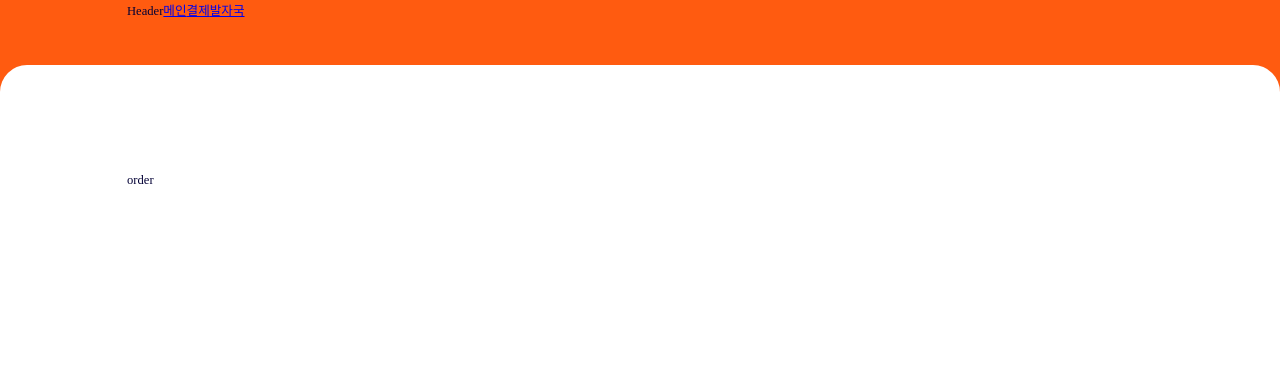
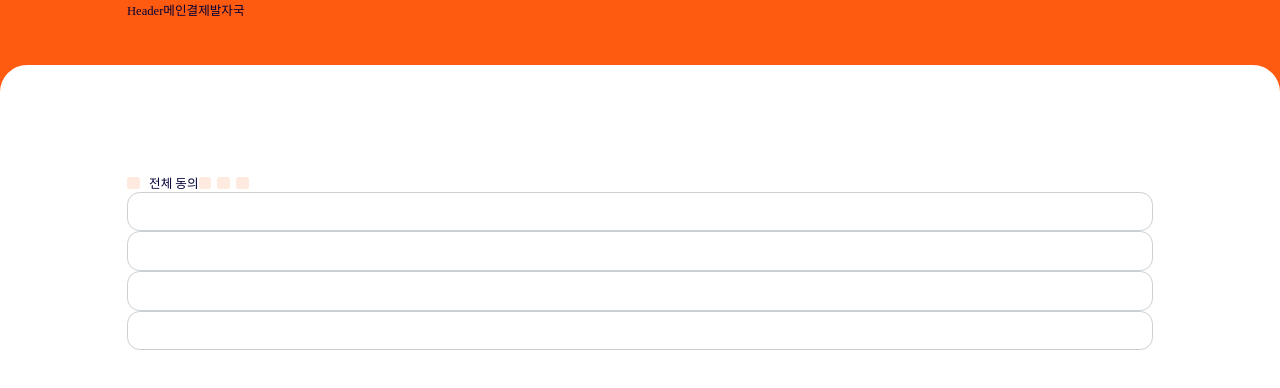
Before and after one commit to FRONTENDSCHOOLPLUS2/trifly, a Next.js app: page /order in a window 1280 px wide. Shown: the top 388 px of the page. Built offline with nearby package versions, Linux system fonts and the light colour scheme.

Commit message:
💄 style: text input, checkbox, radio 스타일 설정

```diff
--- a/src/app/(primary)/order/page.tsx
+++ b/src/app/(primary)/order/page.tsx
@@ -1,5 +1,16 @@
 const page = () => {
-  return <div>order</div>;
+  return (
+    <>
+      <input type="checkbox" name="chk" id="" /> 전체 동의
+      <input type="checkbox" name="chk" id="" />
+      <input type="radio" name="radio" id="" />
+      <input type="radio" name="radio" id="" />
+      <input type="text" name="" id="" />
+      <input type="email" name="" id="" />
+      <input type="password" name="" id="" />
+      <input type="tel" name="" id="" />
+    </>
+  );
 };
 
 export default page;
--- a/src/styles/globals.css
+++ b/src/styles/globals.css
@@ -134,6 +134,11 @@ table {
   border-spacing: 0;
 }
 
+a {
+  color: inherit;
+  text-decoration: none;
+}
+
 button,
 input[type="text"],
 input[type="date"],
@@ -142,13 +147,14 @@ textarea {
   all: unset;
 }
 
-input[type="text"] {
-  height: 4rem;
-  text-indent: 1rem;
-}
-
+/* input style */
 input[type="text"],
-textarea {
+input[type="email"],
+input[type="password"],
+input[type="search"],
+input[type="tel"] {
+  height: 4.4rem;
+  text-indent: 1.4rem;
   width: 100%;
   border-radius: 1.4rem;
   border: 1px solid var(--color-gray-50);
@@ -156,12 +162,59 @@ textarea {
 }
 
 input[type="text"]::placeholder,
-textarea::placeholder {
+input[type="email"]::placeholder,
+input[type="password"]::placeholder,
+input[type="tel"]::placeholder {
   color: var(--color-gray-90);
   font-family: unset;
 }
 
 input[type="text"]:focus,
-textarea:focus {
+input[type="email"]:focus,
+input[type="password"]:focus,
+input[type="tel"]:focus {
   border-color: var(--color-primary);
+  outline: 1px solid var(--color-primary);
 }
+
+/* checkbox style */
+input[type="checkbox"],
+input[type="radio"] {
+  cursor: pointer;
+  all: unset;
+  position: relative;
+  aspect-ratio: 1 / 1;
+  vertical-align: text-top;
+  border-radius: 0.2em;
+  width: 1em;
+  background: var(--color-primary-30);
+  margin-right: 0.5em;
+  box-sizing: border-box;
+}
+
+input[type="checkbox"]:checked {
+  background: var(--color-primary) url(/img/icon-check.svg) no-repeat center /
+    70%;
+}
+
+/* radio style */
+input[type="radio"]:checked {
+  border: 0.15em solid var(--color-primary);
+}
+
+input[type="radio"]:after {
+  content: "";
+  display: block;
+  position: absolute;
+  width: calc(100% - 4px);
+  height: calc(100% - 4px);
+  background: var(--color-primary);
+  opacity: 0;
+  top: 50%;
+  left: 50%;
+  transform: translate(-50%, -50%);
+}
+
+input[type="radio"]:checked:after {
+  opacity: 1;
+}
```
Also changed, not shown: public/img/icon-check.svg (added).
